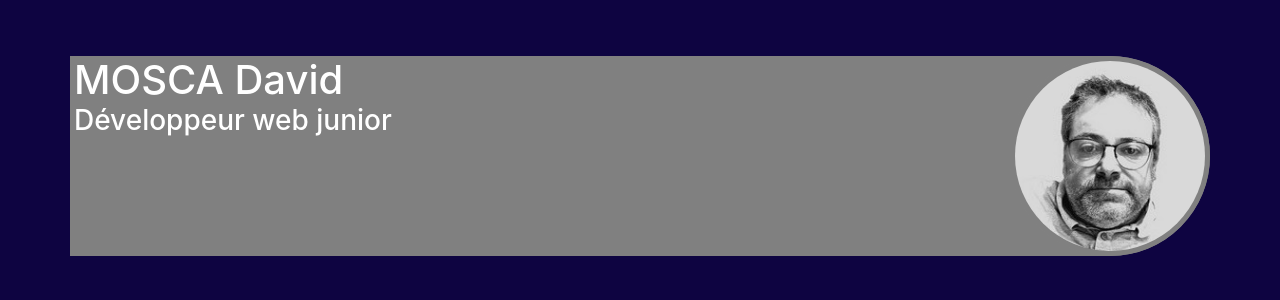
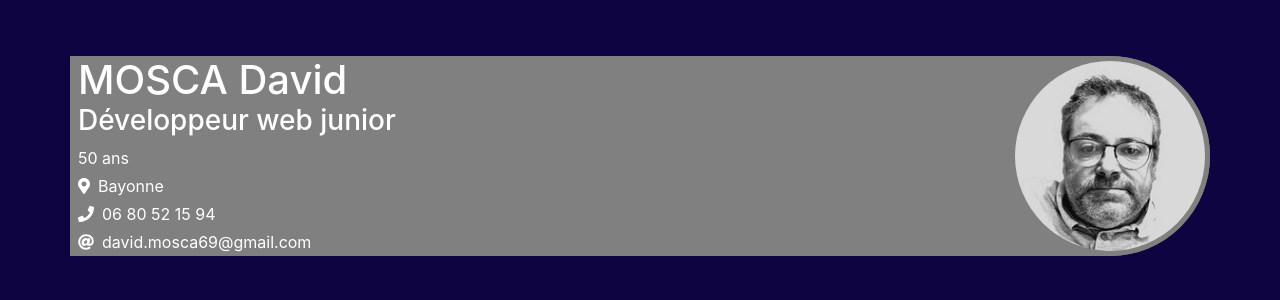
Before and after one commit to DavidDvpt/dev-web-cv, a React (Create React App) app: page /curriculum in a window 1280 px wide. Shown: the top 300 px of the page. Built offline with nearby package versions, Linux system fonts and the light colour scheme.

Commit message:
add font awesome icons + com infos

```diff
--- a/package.json
+++ b/package.json
@@ -4,6 +4,8 @@
     "private": true,
     "dependencies": {
         "@fortawesome/fontawesome-svg-core": "^1.2.32",
+        "@fortawesome/free-brands-svg-icons": "^5.15.1",
+        "@fortawesome/free-regular-svg-icons": "^5.15.1",
         "@fortawesome/free-solid-svg-icons": "^5.15.1",
         "@fortawesome/react-fontawesome": "^0.1.13",
         "@react-pdf/renderer": "^1.6.12",
--- a/src/components/enTete.jsx
+++ b/src/components/enTete.jsx
@@ -1,12 +1,46 @@
 import { Container } from "reactstrap";
+import { FontAwesomeIcon } from "@fortawesome/react-fontawesome";
+import {
+    faMapMarkerAlt,
+    faAt,
+    faPhone,
+} from "@fortawesome/free-solid-svg-icons";
+
 import photoProfil_200 from "../images/photoProfil_200.jpeg";
 
 function EnTete() {
     return (
         <Container className="enTete d-flex">
             <Container className="enTete-container-text">
-                <h1 className="pl-1 mb-0">MOSCA David</h1>
-                <h3 className="pl-1 mb-0">Développeur web junior</h3>
+                <h1 className="pl-2 mb-0">MOSCA David</h1>
+                <h3 className="pl-2 mb-0">Développeur web junior</h3>
+                <div className="pl-2 mt-2">
+                    <p className="mb-1">50 ans</p>
+                    <p className="mb-1">
+                        <FontAwesomeIcon
+                            icon={faMapMarkerAlt}
+                            size="1x"
+                            className="mr-2"
+                        />
+                        Bayonne
+                    </p>
+                    <p className="mb-1">
+                        <FontAwesomeIcon
+                            icon={faPhone}
+                            size="1x"
+                            className="mr-2"
+                        />
+                        06 80 52 15 94
+                    </p>
+                    <p className="mb-1">
+                        <FontAwesomeIcon
+                            icon={faAt}
+                            size="1x"
+                            className="mr-2"
+                        />
+                        david.mosca69@gmail.com
+                    </p>
+                </div>
             </Container>
             <Container className="avatar-container">
                 <img
```
Also changed, not shown: 1 other file (tests, documents, lock files or other folders).
